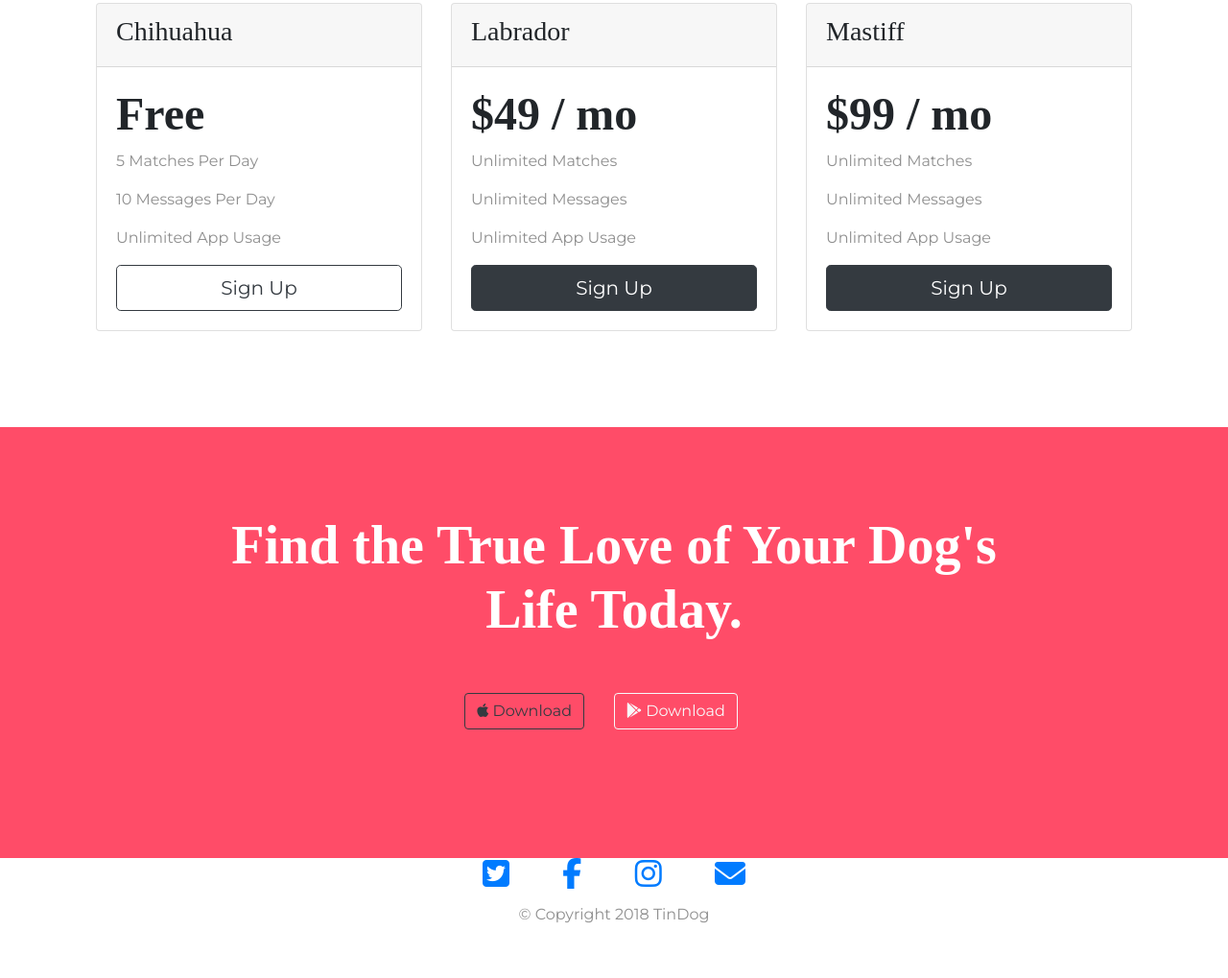
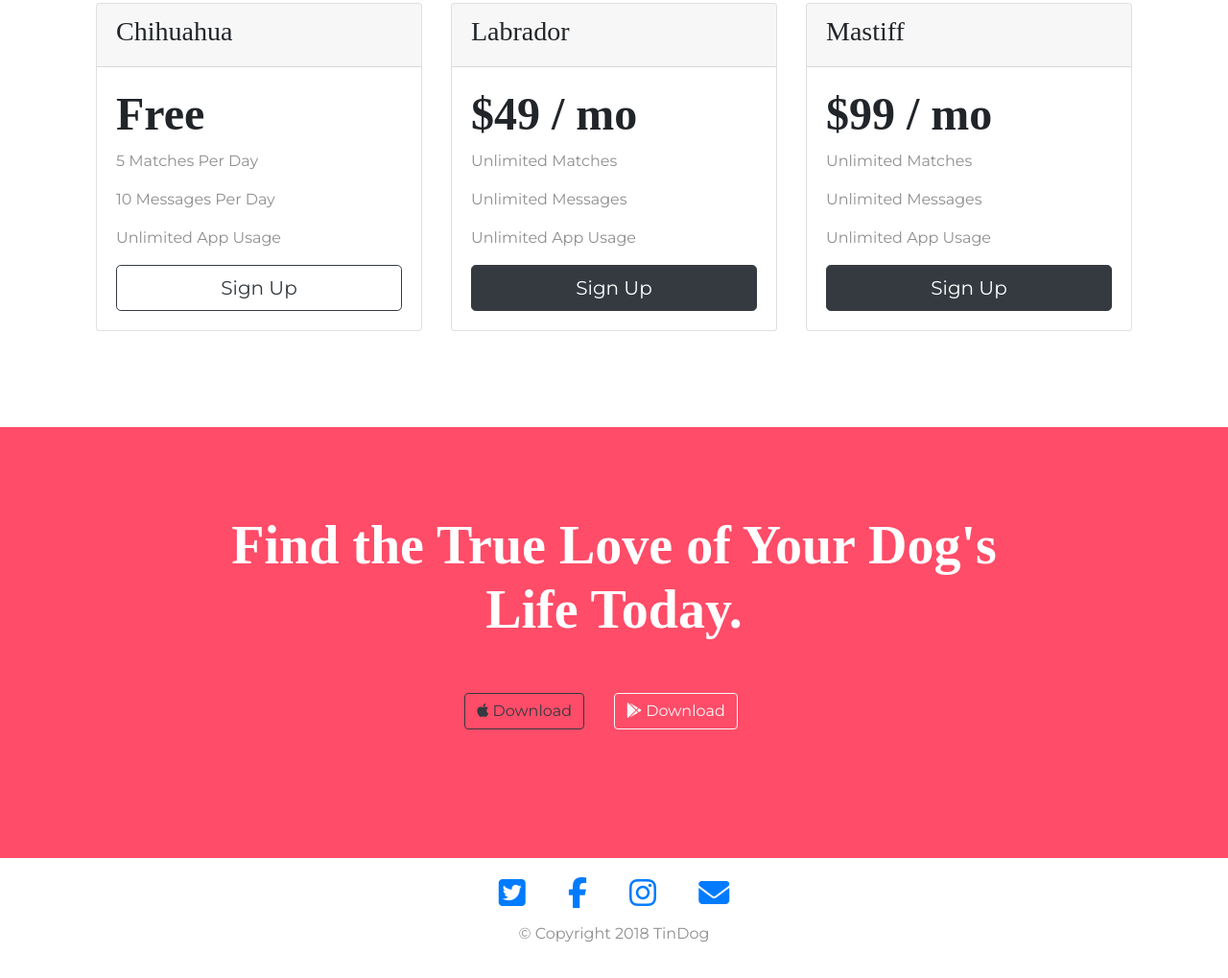
Before and after one commit to GirishbabuGuthula/tindog, a plain HTML site: page index.html in a window 1280 px wide. Shown: the part 1832-2851 px from the top of the page at 96% size. Before the commit the page ends 2825 px from the top, so only its background shows below. Drawn offline with nearby package versions, Linux system fonts and the light colour scheme.

Commit message:
inital 2

```diff
--- a/css/styles.css
+++ b/css/styles.css
@@ -132,14 +132,13 @@ p{
 
 }
 #footer{
-
+    padding: 20px;
     text-align: center;
 }
 .p-tag{
     line-height: 3;
 }
 .a-tag{
-    padding-top:28px;
-    padding: 2%;
+    padding: 0px 20px;
     text-decoration: none;
 }
```
